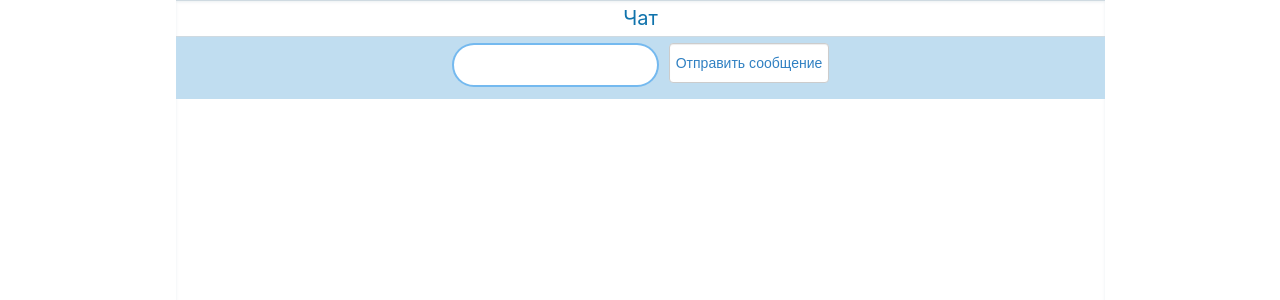
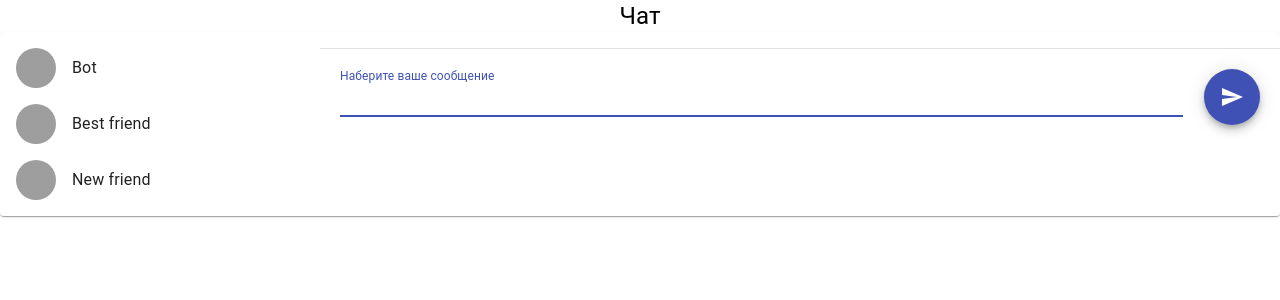
Before and after one commit to stuffic/GB_React26.08.2021, a React (Create React App) app: page / in a window 1280 px wide. Shown: the top 300 px of the page. Built offline with nearby package versions, Linux system fonts and the light colour scheme; grey boxes are pictures that could not be loaded.

Commit message:
lesson3 hw

```diff
--- a/package.json
+++ b/package.json
@@ -3,6 +3,8 @@
   "version": "0.1.0",
   "private": true,
   "dependencies": {
+    "@material-ui/core": "^4.12.3",
+    "@material-ui/icons": "^4.11.2",
     "@testing-library/jest-dom": "^5.14.1",
     "@testing-library/react": "^11.2.7",
     "@testing-library/user-event": "^12.8.3",
--- a/src/App.css
+++ b/src/App.css
@@ -36,90 +36,3 @@
     transform: rotate(360deg);
   }
 }
-
-.My-style {
-  color: rgb(16, 115, 172);
-  font-size: 30px;
-}
-
-.My-style-div{
-  height: 100%;
-  display: flex;
-  justify-content: center;
-  align-items: center;
-}
-
-.title{
-  padding: 10px;
-  overflow: hidden;
-  line-height:15px;
-  font-size: 20px;
-  color: rgb(16, 115, 172);
-}
-.message{
-  border: 2px solid #165d97;
-  background-color: rgb(198, 228, 248);
-  border-radius: 5px;
-  padding: 10px;
-  margin: 10px 0;
-  color: #165d97;
-}
-
-.chatarea{
-  border-top: 1px solid #cfdae1;
-  position: absolute;
-  top: 0;
-  bottom: 0;
-  left: 176px;
-  right:175px;
-  box-shadow: inset 0 1px 3px rgba(207, 218, 225, 0.42)
-}
-
-.input-area{
-  background: #c0ddf0;
-  padding: 6px;
-  overflow: hidden;
-
-  left: 0;
-  right: 0;
-  bottom: 0;
-  border-top: 1px solid #cfdae1;
-  display: flex;
-  justify-content:center;
-}
-
-.send-btn{
-  background-color: #FFFFFF;
-  border: 1px solid #CCCCCC;
-  box-shadow: 0 1px 1px rgba(0, 0, 0, 0.075) inset;
-  transition: border 0.2s linear 0s, box-shadow 0.2s linear 0s;
-  border-radius: 4px;
-  color: #3080c2;
-  font-size: 14px;
-  text-align:center;
-  height: 40px;
-  line-height: 20px;
-  margin-bottom: 10px;
-  padding: 4px 6px;
-  text-decoration:none;
-  margin-left: 10px;
-}
-
-.send-btn:hover, .send-btn:focus {
-  border-color: rgba(82, 168, 236, 0.8);
-  box-shadow: 0 1px 1px rgba(0, 0, 0, 0.075) inset, 0 0 8px rgba(82, 168, 236, 0.6);
-  outline: 0 none;
-}
-
-input {
-  border: 2px solid rgba(82, 168, 236, 0.8);
-  border-radius: 40px;
-  height: 40px;
-  padding: 0 11px;
-  font-size: 14px;
-  display: flex;
-  align-items: center;
-  overflow: hidden;
-  color: rgba(82, 168, 236, 0.8);
-  outline:none;
-}
--- a/src/App.js
+++ b/src/App.js
@@ -1,7 +1,21 @@
-import logo from './logo.svg';
 import './App.css';
 import { MessageText } from './components/Message';
 import { useEffect, useState } from 'react';
+import { makeStyles } from '@material-ui/core/styles';
+import Paper from '@material-ui/core/Paper';
+import Grid from '@material-ui/core/Grid';
+import Divider from '@material-ui/core/Divider';
+import TextField from '@material-ui/core/TextField';
+import Typography from '@material-ui/core/Typography';
+import List from '@material-ui/core/List';
+import ListItem from '@material-ui/core/ListItem';
+import ListItemIcon from '@material-ui/core/ListItemIcon';
+import ListItemText from '@material-ui/core/ListItemText';
+import Avatar from '@material-ui/core/Avatar';
+import Fab from '@material-ui/core/Fab';
+import SendIcon from '@material-ui/icons/Send';
+import { useRef } from 'react';
+
 
 const answers = ["Я бот",
   "Как дела?",
@@ -12,6 +26,10 @@ const answers = ["Я бот",
 
 function App() {
 
+  const inputRef = useRef(null);
+
+  const chats = [{name: "Bot", id: 1}, {name:"Best friend", id:2}, {name:"New friend", id: 3}]
+
   const [arrMessages, setArrMessages] = useState([]);
   const [value, setValue] = useState('');
 
@@ -21,8 +39,11 @@ function App() {
         ...prevArrMessages,
         { text: answers[Math.floor(answers.length * Math.random())], author: "bot" },
       ]), 1500);
+      inputRef.current.focus();
     }
   }, [arrMessages]);
+
+  useEffect(() => inputRef.current && inputRef.current.focus());
 
   const handleAddMessage = () => {
     setArrMessages(arrMessages => [...arrMessages, { text: value, author: "I" }]);
@@ -30,23 +51,77 @@ function App() {
     setValue("");
   };
 
+
   const handleChange = (e) => {
     setValue(e.target.value);
   }
 
+  const useStyles = makeStyles({
+    table: {
+      minWidth: 650,
+    },
+    chatSection: {
+      width: '100%',
+      height: '80vh'
+    },
+
+    borderRight500: {
+      borderRight: '1px solid #e0e0e0'
+    },
+    messageArea: {
+      height: '70vh',
+      overflowY: 'auto'
+    }
+  });
+
   return (
     <div className="App">
       <div>
-        <div className="chatarea">
-          <div className="title">
-            <span>Чат</span>
-          </div>
-          {arrMessages.map((message, i) => <MessageText key={i} someText={message.text} id={i} />)}
-          <div className="input-area">
+        <Grid container>
+          <Grid item xs={12} >
+            <Typography variant="h5">Чат</Typography>
+          </Grid>
+        </Grid>
+        <div >
+          <Grid container component={Paper} className={useStyles.chatSection}>
+            <Grid item xs={3} className={useStyles.borderRight500}>
+            <List>
+                <ListItem button key={chats[0].id}>
+                  <ListItemIcon>
+                    <Avatar alt="Bot" src="https://image.flaticon.com/icons/png/512/2301/2301361.png" />
+                  </ListItemIcon>
+                  <ListItemText primary={chats[0].name}>{chats[0].id}</ListItemText>
+                </ListItem>
+                <ListItem button key={chats[1].id}>
+                  <ListItemIcon>
+                    <Avatar alt="Best friend" src="https://png.pngtree.com/png-vector/20191026/ourlarge/pngtree-cat-face-line-icon-vector-png-image_1874331.jpg" />
+                  </ListItemIcon>
+                  <ListItemText primary={chats[1].name}>{chats[1].id}</ListItemText>
+                </ListItem>
+                <ListItem button key={chats[2].id}>
+                  <ListItemIcon>
+                    <Avatar alt="New friend" src="https://cdn-icons-png.flaticon.com/512/194/194279.png" />
+                  </ListItemIcon>
+                  <ListItemText primary={chats[2].name}>{chats[2].name}</ListItemText>
+                </ListItem>
+              </List>
+            </Grid>
+            <Grid item xs={9}>
+              <List className={useStyles.messageArea} key = {"list-mess"}>
+              {arrMessages.map((message, i) =><ListItem key = {`list-item-${i}`}> <MessageText someText={message.text} key = {`mess-${i}`}></MessageText></ListItem>)}
+              </List>
+              <Divider />
+              <Grid container style={{ padding: '20px' }}>
+                <Grid item xs={11}>
+                  <TextField label="Наберите ваше сообщение" fullWidth value={value} onChange={handleChange} inputRef = {inputRef}/>
+                </Grid>
+                <Grid xs={1} align="right">
+                  <Fab color="primary" onClick={handleAddMessage}><SendIcon /></Fab>
+                </Grid>
+              </Grid>
+            </Grid>
+          </Grid>
 
-          <input value={value} onChange={handleChange}></input>
-          <button className = "send-btn" onClick={handleAddMessage}>Отправить сообщение</button>
-          </div>
         </div>
       </div>
     </div>
--- a/src/components/Message.js
+++ b/src/components/Message.js
@@ -1,11 +1,22 @@
 import React from 'react';
 import '../App.css';
+import ListItem from '@material-ui/core/ListItem';
+import Grid from '@material-ui/core/Grid';
+import ListItemText from '@material-ui/core/ListItemText';
 
-export const MessageText = ({someText, id}) => {
+export const MessageText = ({ someText, id }) => {
 
     return (
         <div>
-            <h3 className="message" >{someText}</h3>
+            <Grid container>
+                <Grid item xs={12}>
+                    <ListItemText align="right" primary={someText} key={`list-itemT-1-${id}`}></ListItemText>
+                </Grid>
+                <Grid item xs={12}>
+                    <ListItemText align="right" secondary="09:30" key={`list-itemT-2-${id}`}></ListItemText>
+                </Grid>
+            </Grid>
         </div>
+
     )
 }
```
Also changed, not shown: 1 other file (tests, documents, lock files or other folders).
